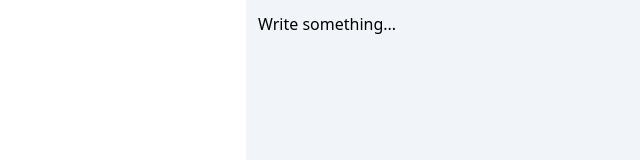
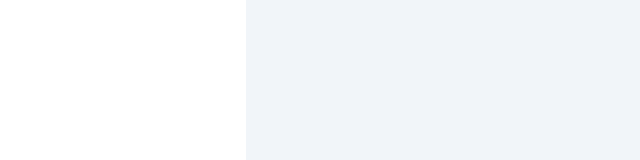
Before and after one commit to aditya172926/Blockoverflow-2.0, a React (Vite) app: page / in a window 1280 px wide. Shown: the top 160 px of the page, without its empty margins (74-714 px from the left). Built offline with nearby package versions, Linux system fonts and the light colour scheme.

Commit message:
reading content. wip rich text

```diff
--- a/package.json
+++ b/package.json
@@ -12,7 +12,8 @@
   "dependencies": {
     "@tauri-apps/api": "^1",
     "react": "^18.2.0",
-    "react-dom": "^18.2.0"
+    "react-dom": "^18.2.0",
+    "zustand": "^4.5.4"
   },
   "devDependencies": {
     "@tauri-apps/cli": "^1",
--- a/src/components/ContentArea.tsx
+++ b/src/components/ContentArea.tsx
@@ -1,7 +1,24 @@
+import { useEffect } from "react";
+import { useStore } from "../hooks/useStore";
+
 const ContentArea = () => {
+    const store = useStore((state: any) => state);
+
+    useEffect(() => {
+        console.log("store ", store.fileContent);
+    }, [store.fileContent]);
+
+    const handleInput = (event: any) => {
+        store.updateFileContent(event.target.innerHTML);
+    }
+
     return (
-        <div id="contentArea" className="basis-3/4 p-3 bg-slate-100" contentEditable={true}>
-            <p>Write something...</p>
+        <div
+        id="contentArea"
+        className="basis-3/4 p-3 bg-slate-100"
+        contentEditable={true}
+        >
+            {store.fileContent}
         </div>
     )
 }
--- a/src/components/TreeNode.tsx
+++ b/src/components/TreeNode.tsx
@@ -2,6 +2,7 @@ import { useState } from "react";
 import { TreeNodeInterface } from "../utils/interfaces";
 import Tree from "./Tree";
 import { readFileContents } from "../utils/helpers";
+import { useStore } from "../hooks/useStore";
 
 type Props = {
     node: TreeNodeInterface
@@ -10,6 +11,7 @@ type Props = {
 const TreeNode = (props: Props) => {
     const {name, path, children} = props.node;
     const [showChildren, setShowChildren] = useState<boolean>(false);
+    const store = useStore((state: any) => state);
 
     const handleClick = async() => {
         if (children)
@@ -18,6 +20,7 @@ const TreeNode = (props: Props) => {
             console.log("opening and reading file ", path);
             const contents = await readFileContents(path);
             console.log(`${name} contents ${contents}`);
+            store.updateFileContent(contents);
         }
     }
 
--- /dev/null
+++ b/src/hooks/useStore.ts
@@ -0,0 +1,6 @@
+import { create } from "zustand";
+
+export const useStore = create((set) => ({
+    fileContent: "",
+    updateFileContent: (newContent: string) => set({fileContent: newContent})
+}));
```
Also changed, not shown: 1 other file (tests, documents, lock files or other folders).
